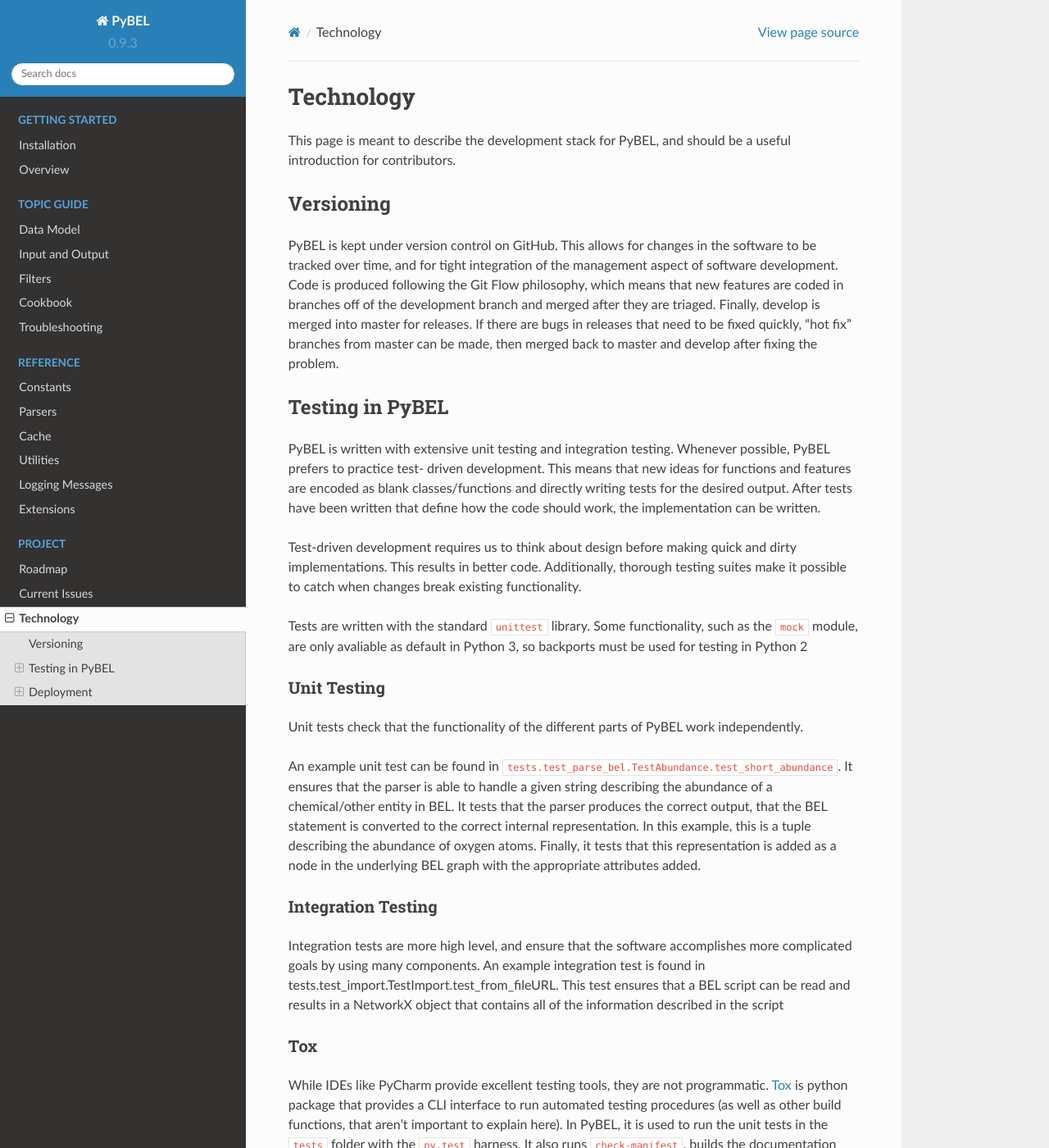
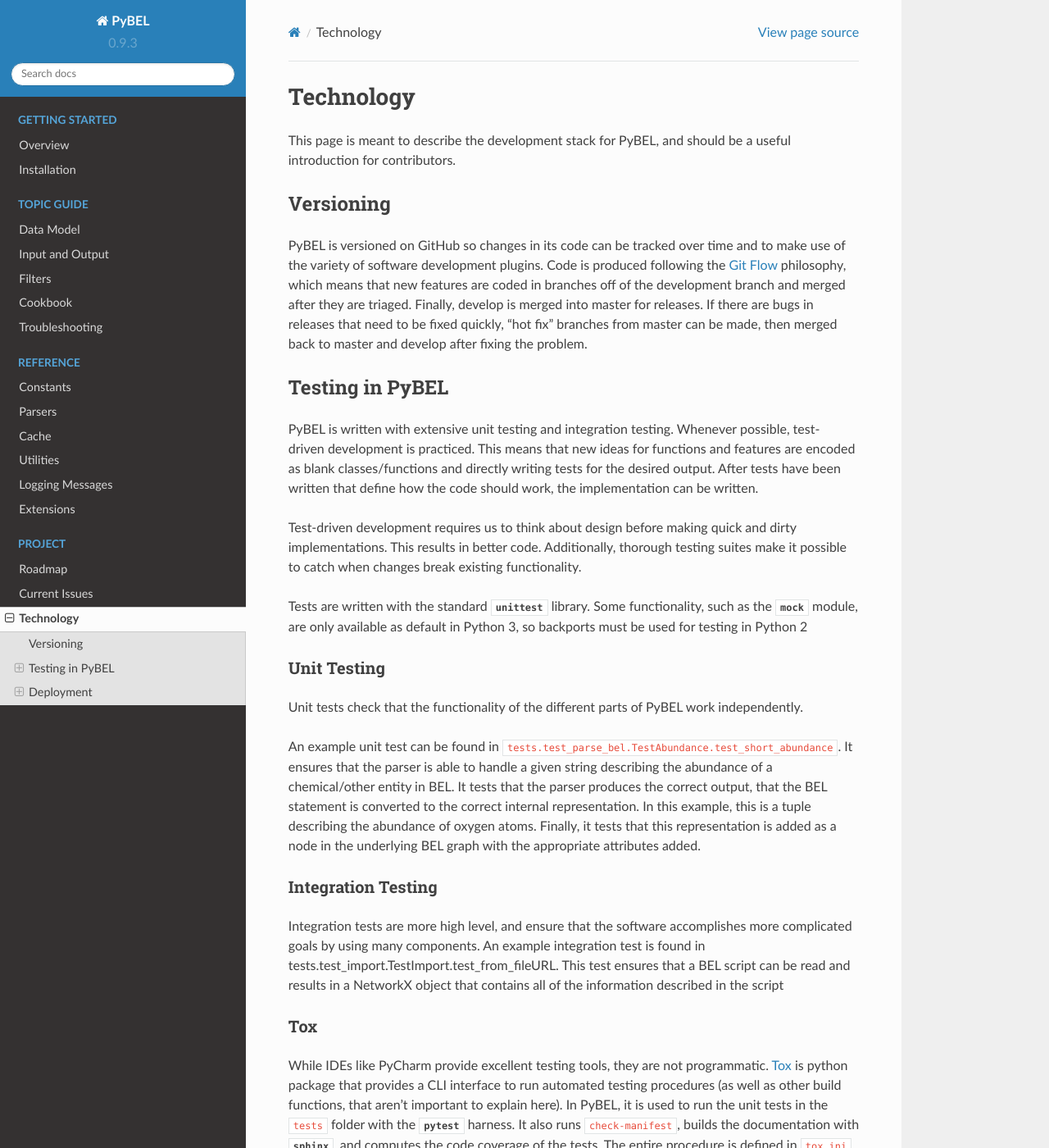
Before and after one commit to pybel/pybel, a Sphinx documentation site: the page built from docs/source/technology.rst, in a window 1280 px wide and 1400 px high. Shown: the whole window at 82% size. Built offline with Sphinx 7.4.7 and the Read the Docs theme 2.0.0, drawn with Linux system fonts in a browser that asks for light colours; some of the changed text lies outside the part shown.

Commit message:
Update docs

```diff
--- a/docs/source/index.rst
+++ b/docs/source/index.rst
@@ -30,8 +30,8 @@
    :caption: Getting Started
    :name: start
 
+   overview
    installation
-   overview
 
 
 .. toctree::
--- a/docs/source/roadmap.rst
+++ b/docs/source/roadmap.rst
@@ -6,8 +6,6 @@
 
 PyBEL
 -----
-- Integration with INDRA to enable import of SBML, BioPAX, and text mining results.
-- Import and export of JGIF
 - Performance improvements
     - Parallelization of parsing
     - On-the-fly validation with OLS or MIRIAM
--- a/docs/source/technology.rst
+++ b/docs/source/technology.rst
@@ -4,9 +4,8 @@
 
 Versioning
 ----------
-
-PyBEL is kept under version control on GitHub. This allows for changes in the software to be tracked over time, and
-for tight integration of the management aspect of software development. Code is produced following the Git Flow
+PyBEL is versioned on GitHub so changes in its code can be tracked over time and to make use of the variety of
+software development plugins. Code is produced following the `Git Flow <https://danielkummer.github.io/git-flow-cheatsheet/>`_
 philosophy, which means that new features are coded in branches off of the development branch and merged after they
 are triaged. Finally, develop is merged into master for releases. If there are bugs in releases that need to be
 fixed quickly, "hot fix" branches from master can be made, then merged back to master and develop after fixing
@@ -14,16 +13,16 @@
 
 Testing in PyBEL
 ----------------
-PyBEL is written with extensive unit testing and integration testing. Whenever possible, PyBEL prefers to practice test-
-driven development. This means that new ideas for functions and features are encoded as blank classes/functions and
+PyBEL is written with extensive unit testing and integration testing. Whenever possible, test- driven development is
+practiced. This means that new ideas for functions and features are encoded as blank classes/functions and
 directly writing tests for the desired output. After tests have been written that define how the code should work,
 the implementation can be written.
 
 Test-driven development requires us to think about design before making quick and dirty implementations. This results in
 better code. Additionally, thorough testing suites make it possible to catch when changes break existing functionality.
 
-Tests are written with the standard :code:`unittest` library. Some functionality, such as the :code:`mock` module, are
-only avaliable as default in Python 3, so backports must be used for testing in Python 2
+Tests are written with the standard :mod:`unittest` library. Some functionality, such as the :mod:`mock` module, are
+only available as default in Python 3, so backports must be used for testing in Python 2
 
 Unit Testing
 ~~~~~~~~~~~~
@@ -47,8 +46,8 @@
 While IDEs like PyCharm provide excellent testing tools, they are not programmatic.
 `Tox <https://bitbucket.org/hpk42/tox>`_ is python package that provides
 a CLI interface to run automated testing procedures (as well as other build functions, that aren't important to explain
-here). In PyBEL, it is used to run the unit tests in the :code:`tests` folder with the :code:`py.test` harness. It also
-runs :code:`check-manifest`, builds the documentation with :code:`sphinx`, and computes the code coverage of the tests.
+here). In PyBEL, it is used to run the unit tests in the :code:`tests` folder with the :mod:`pytest` harness. It also
+runs :code:`check-manifest`, builds the documentation with :mod:`sphinx`, and computes the code coverage of the tests.
 The entire procedure is defined in :code:`tox.ini`. Tox also allows test to be done on many different versions of
 Python.
 
@@ -68,7 +67,6 @@
 which feature branches are inadequately tested. In development of PyBEL, inadequately tested code is not allowed to be
 merged into develop.
 
-
 Versioning
 ~~~~~~~~~~
 PyBEL uses semantic versioning. In general, the project's version string will has a suffix :code:`-dev` like in
@@ -80,11 +78,10 @@
 
 Deployment
 ----------
-Code for PyBEL is open-source on GitHub, but it is also distributed on the PyPI (pronounced Py-Pee-Eye) server.
+PyBEL is also distributed through PyPI (pronounced Py-Pee-Eye).
 Travis CI has a wonderful integration with PyPI, so any time a tag is made on the master branch (and also assuming the
 tests pass), a new distribution is packed and sent to PyPI. Refer to the "deploy" section at the bottom of the
-:code:`.travis.yml` file for more information, or the Travis CI PyPI
-`deployment documentation <https://docs.travis-ci.com/user/deployment/pypi/>`_.
+:code:`.travis.yml` file for more information, or the Travis CI `PyPI deployment documentation <https://docs.travis-ci.com/user/deployment/pypi/>`_.
 As a side note, Travis CI has an encryption tool so the password for the PyPI account can be displayed publicly
 on GitHub. Travis decrypts it before performing the upload to PyPI.
 
```
Also changed, not shown: 1 other file.
